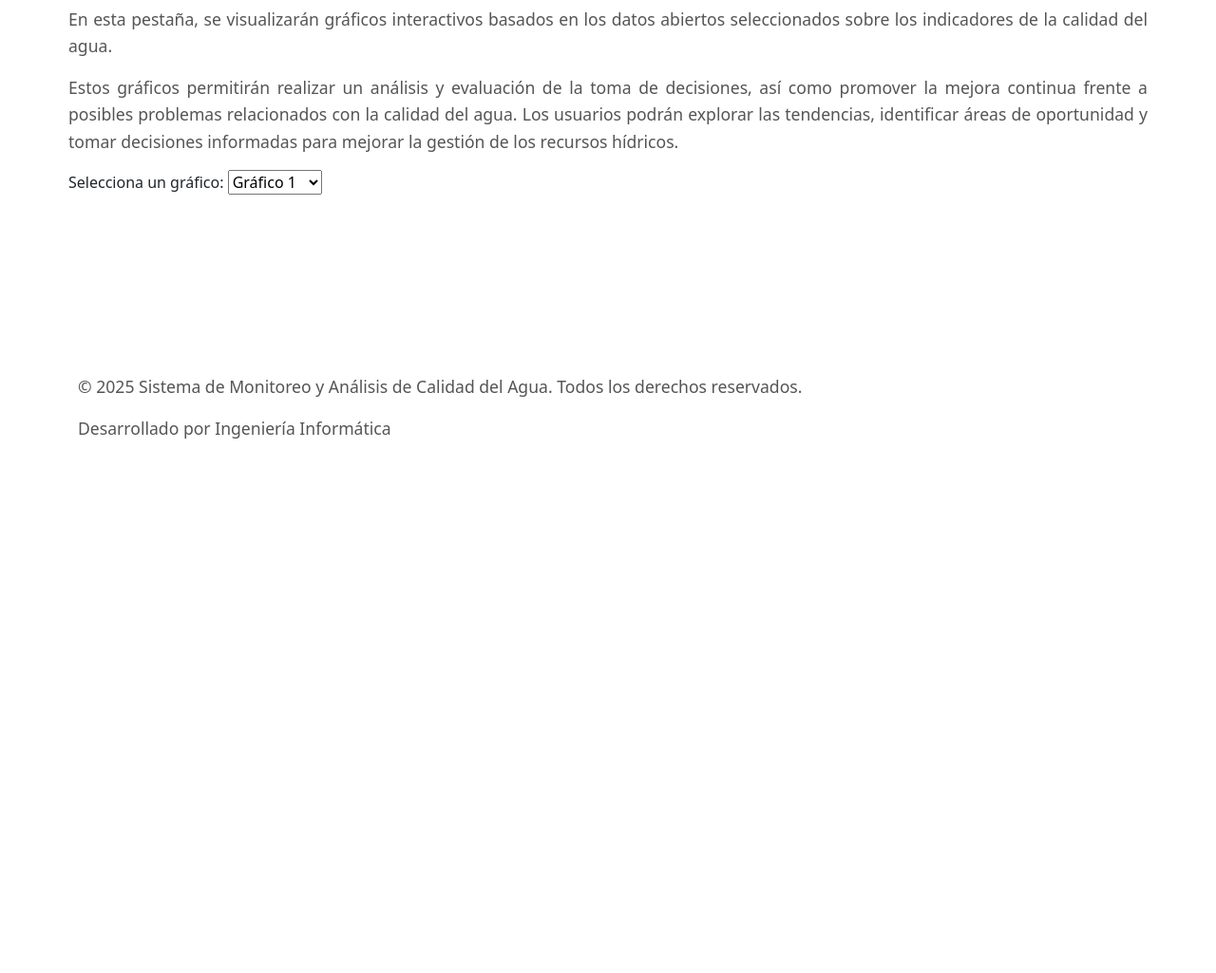
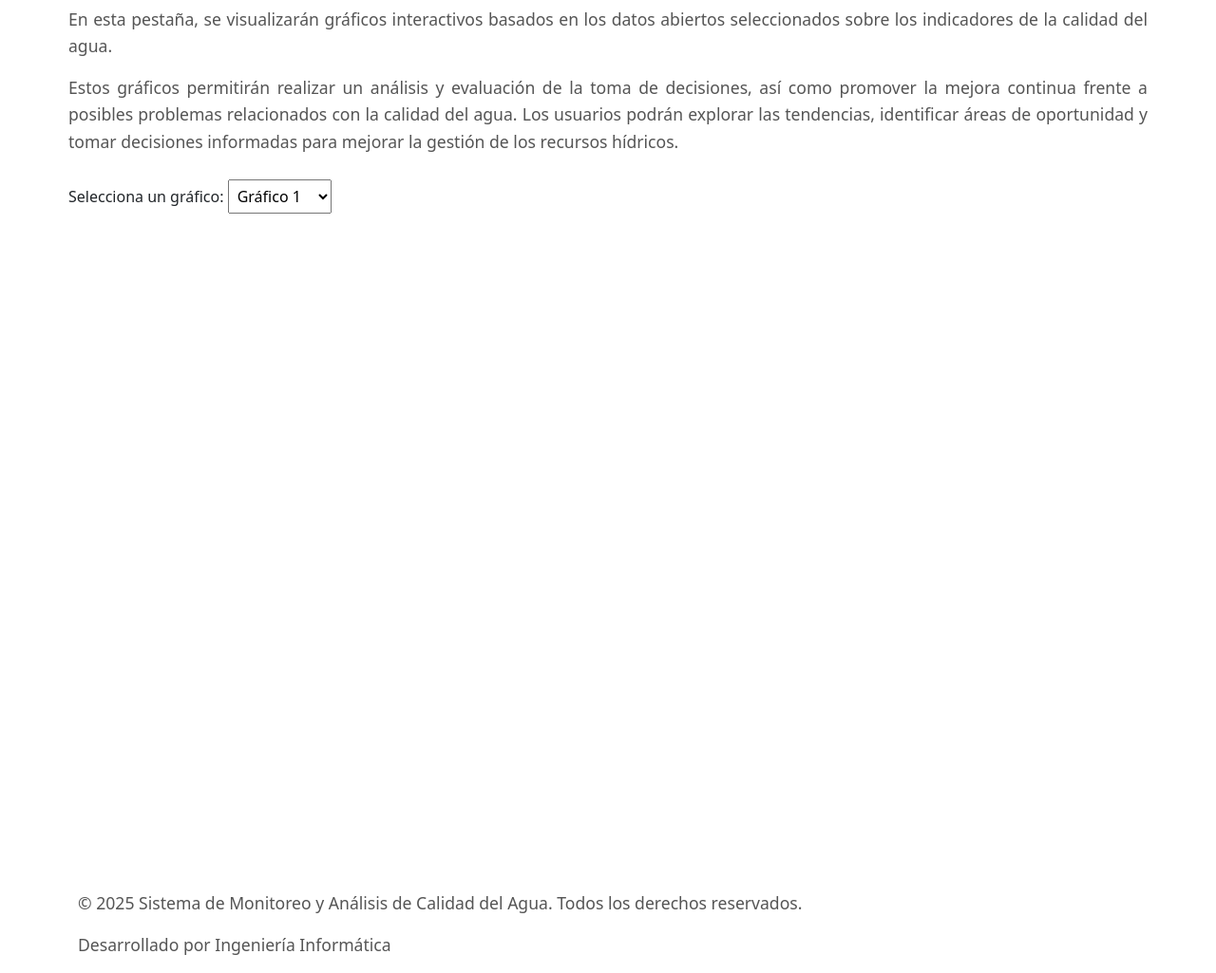
Before and after one commit to Orama09/sistema_calidad_agua, a Flask app: page /graficos in a window 1280 px wide. Shown: the part 154-1179 px from the top of the page at 95% size. Before the commit the page ends 616 px from the top, so only its background shows below. Run offline with Flask 3, Linux system fonts and the light colour scheme; parts of the project's set-up code (start-up, migrations or seed data) failed here and were passed over; some libraries are stand-ins or nearby versions.

Commit message:
Update styles.css

```diff
--- a/static/styles.css
+++ b/static/styles.css
@@ -232,3 +232,22 @@ h1 {
 .footer strong {
     color: #000; /* Color de texto en negritas */
 }
+
+/* Contenedor principal */
+#graficos-container {
+    margin-top: 20px;
+}
+
+/* Ajuste de gráficos responsivos */
+.tableauPlaceholder, .tableauViz {
+    width: 100% !important;
+    height: 80vh !important; /* Ocupa 80% de la pantalla */
+    max-height: 1000px;
+}
+
+/* Espaciado del selector */
+#grafico-selector {
+    margin: 10px 0 20px 0;
+    padding: 5px;
+    font-size: 16px;
+}
```
